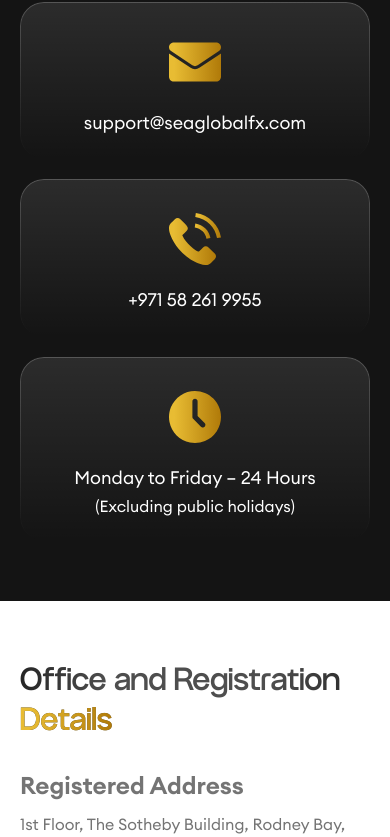
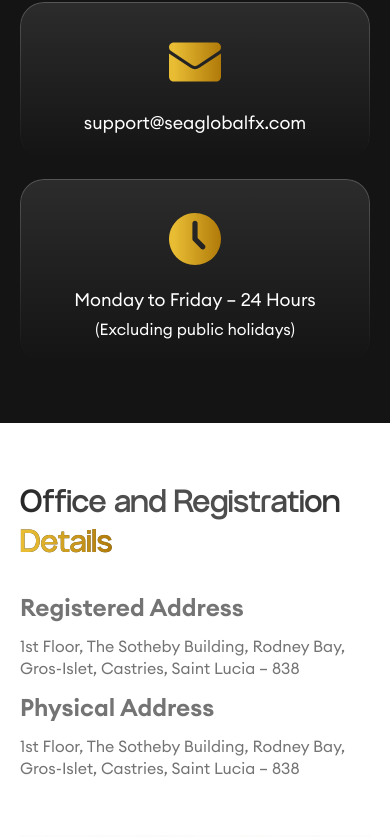
Before and after one commit to seaglobalfx/sea-globalfx-webapp, a Next.js app: page /contact-us in a window 390 px wide. Shown: the part 1048-1885 px from the top of the page. Built offline with nearby package versions, Linux system fonts and the light colour scheme.

Commit message:
fix: comment out phone contact links in footer and ways to reach sections; update restricted countries in translations

```diff
--- a/src/components/footer/index.js
+++ b/src/components/footer/index.js
@@ -67,9 +67,9 @@
                                 <a href='mailto:support@seaglobalfx.com'>
                                     {t('footer.email')} support@seaglobalfx.com
                                 </a>
-                                <a href='callto:+971 58 261 9955'>
+                                {/* <a href='callto:+971 58 261 9955'>
                                     {t('footer.phone')} +971 58 261 9955
-                                </a>
+                                </a> */}
 
                             </div>
                             <div>
--- a/src/modules/contactUs/waysToReach/index.js
+++ b/src/modules/contactUs/waysToReach/index.js
@@ -62,15 +62,15 @@
         </a>
       ),
     },
-    {
-      key: 'phone',
-      icon: CallIcon,
-      content: (
-        <a href="tel:+971582619955" className={styles.ltrContent} dir="ltr">
-          {t('waysToReach.phone')}
-        </a>
-      ),
-    },
+    // {
+    //   key: 'phone',
+    //   icon: CallIcon,
+    //   content: (
+    //     <a href="tel:+971582619955" className={styles.ltrContent} dir="ltr">
+    //       {t('waysToReach.phone')}
+    //     </a>
+    //   ),
+    // },
     {
       key: 'hours',
       icon: ClockIcon,
--- a/src/translations/ar.js
+++ b/src/translations/ar.js
@@ -10,7 +10,7 @@
     riskWarningTitle: "تحذير من المخاطر",
     riskWarning: "ينطوي التداول في العملات الأجنبية وعقود الفروقات على مستوى عالٍ من المخاطر على رأس مالك وتحركات الأسعار غير المتوقعة. تتمثل إحدى المخاطر الرئيسية للتداول بالرافعة المالية في أنه إذا تحرك السوق عكس مركزك، فقد تتكبد التزامات إضافية تتجاوز بكثير إيداع الهامش الأولي الخاص بك. لا تضارب إلا بالأموال التي يمكنك تحمل خسارتها. قد لا تكون المنتجات المدرجة في هذا الموقع مناسبة لجميع العملاء؛ لذلك، تأكد من فهمك الكامل للمخاطر التي ينطوي عليها الأمر واطلب مشورة مالية مستقلة إذا لزم الأمر.",
     restrictedCountriesTitle: "الدول المحظورة",
-    restrictedCountries: "لا تقدم شركة سي جلوبال المحدودة (Sea Global Ltd) خدماتها للمقيمين في الولايات المتحدة وكندا وكوريا الشمالية وكوبا، أو أي ولاية قضائية أخرى خاضعة للعقوبات حيث تتعارض هذه الخدمات مع القوانين أو اللوائح المحلية.",
+    restrictedCountries: "لا تقدم شركة سي جلوبال المحدودة (Sea Global Ltd) خدماتها للمقيمين في الولايات المتحدة والإمارة العربية المتحدة وكندا وكوريا الشمالية وكوبا، أو أي ولاية قضائية أخرى خاضعة للعقوبات حيث تتعارض هذه الخدمات مع القوانين أو اللوائح المحلية.",
     disclaimerTitle: "إخلاء المسؤولية",
     disclaimer: "تعمل شركة سي جلوبال المحدودة كخدمة تنفيذية فقط ولا تقدم خدمات استشارية. في بعض الأحيان، قد تنشر شركة سي جلوبال المحدودة رؤى عامة حول السوق؛ ومع ذلك، لا ينبغي تفسير هذه الاتصالات على أنها نصيحة أو دعوة أو تأييد لأي أداة مالية. لا تتحمل شركة سي جلوبال المحدودة أي مسؤولية عن تطبيق هذا المحتوى أو أي نتائج تترتب عليه. اكتمال هذه المعلومات غير مضمون، والاعتماد عليها يكون على التقدير والمخاطر الخاصة للمستخدم وحده."
   },
--- a/src/translations/en.js
+++ b/src/translations/en.js
@@ -10,7 +10,7 @@
     riskWarningTitle: "Risk warning",
     riskWarning: "Trading in Foreign Exchange and Contracts for Difference carries a high level of risk to your capital and unexpected price movements. A key risk of leveraged trading is that if a market moves against your position, you can incur additional liabilities far in excess of your initial margin deposit. Only speculate with money you can afford to lose. The products listed on this website may not be suitable for all customers; therefore, ensure you fully understand the risks involved and seek independent financial advice if necessary.",
     restrictedCountriesTitle: "Restricted Countries",
-    restrictedCountries: "Sea Global Ltd. does not provide services to residents of the United States, Canada, North Korea, and Cuba, or any other sanctioned jurisdiction where such services would be contrary to local law or regulation.",
+    restrictedCountries: "Sea Global Ltd. does not provide services to residents of the United States,United Arab Emirates, Canada, North Korea, and Cuba, or any other sanctioned jurisdiction where such services would be contrary to local law or regulation.",
     disclaimerTitle: "Disclaimer",
     disclaimer: "Sea Global Ltd. operates solely as an execution service and does not offer advisory services. Occasionally, Sea Global Ltd. may release general market insights; however, such communications should not be interpreted as advice, an invitation, or an endorsement for any financial instrument. Sea Global Ltd. bears no liability for the application of this content or any outcomes thereof. The completeness of this information is not guaranteed, and reliance upon it is at the sole discretion and risk of the user."
   },
```
